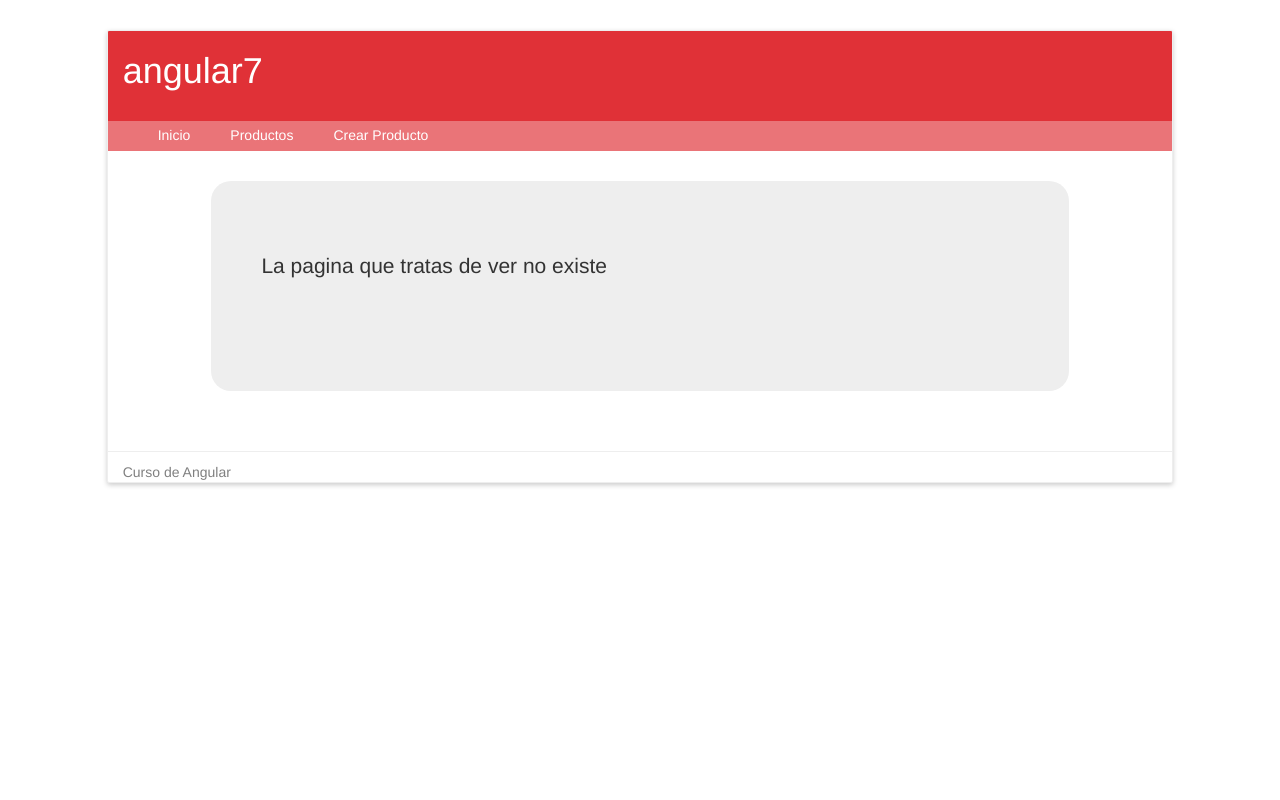
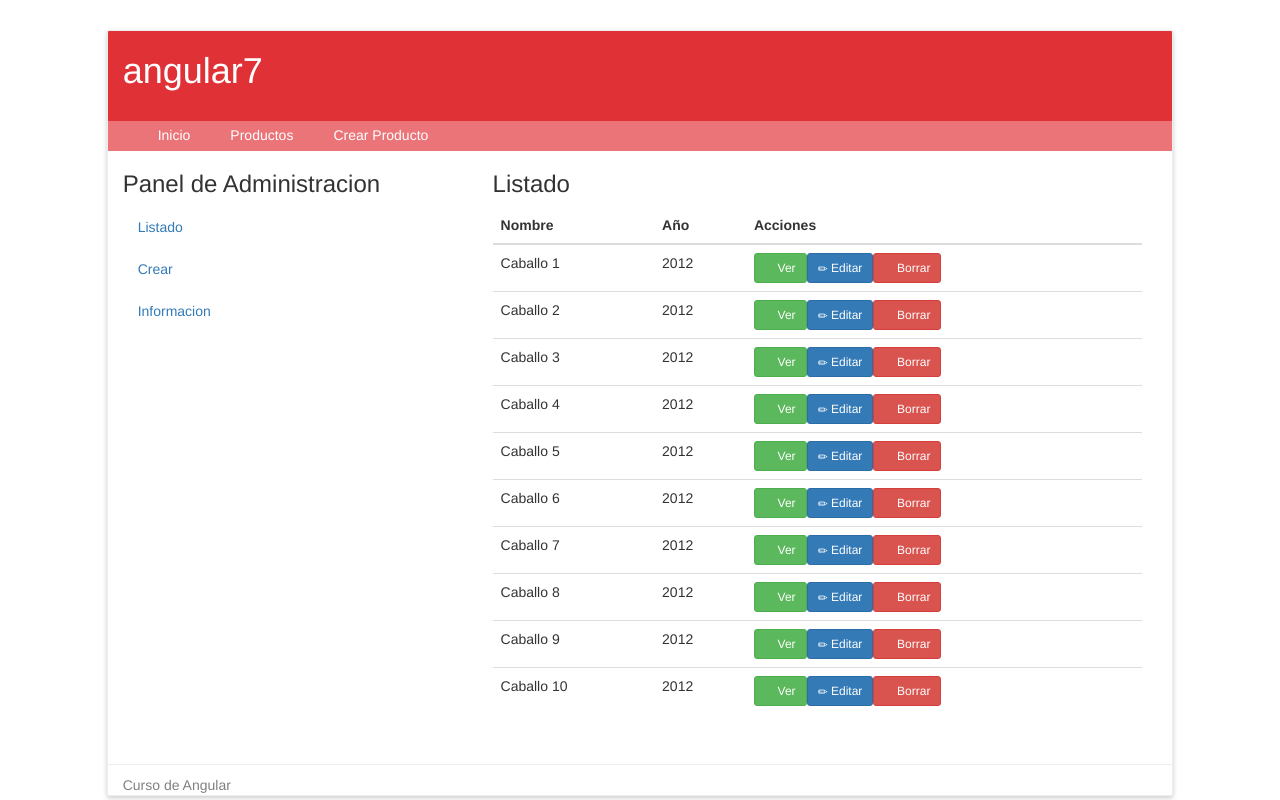
Before and after one commit to mezagg/angular7, an Angular app: page /admin-panel/listado in a window 1280 px wide. Built offline with nearby package versions, Linux system fonts and the light colour scheme; a web font is replaced by a local one.

Commit message:
panel de administracion

```diff
--- /dev/null
+++ b/src/app/admin/admin-routing.module.ts
@@ -0,0 +1,35 @@
+import { NgModule } from '@angular/core';
+import { RouterModule, Routes} from '@angular/router'
+
+
+//Componentes
+
+import { MainComponent} from './components/main/main.component';
+import { ListComponent} from './components/list/list.component';
+import { AddComponent} from './components/add/add.component';
+import { EditComponent} from './components/edit/edit.component';
+
+const adminRoutes: Routes = [
+  {
+    path: 'admin-panel',
+    component: MainComponent,
+    children: [
+      { path: '', redirectTo:'listado', pathMatch: 'full'},
+      { path: 'listado', component:ListComponent},
+      { path: 'crear', component:AddComponent},
+      { path: 'editar', component:EditComponent}
+    ],
+
+  },
+  { path: 'listado-del-panel', component:ListComponent},
+];
+
+@NgModule({
+  imports: [
+    RouterModule.forChild(adminRoutes)
+  ],
+  exports:[
+    RouterModule
+  ]
+})
+export class AdminRoutingModule{}
--- /dev/null
+++ b/src/app/admin/components/add/add.component.html
@@ -0,0 +1,20 @@
+<h3>{{title}}</h3>
+
+<form>
+  <p>
+    <label>Nombre</label>
+    <input type="text" class="form-control">
+  </p>
+  <p>
+    <label>Descripcion</label>
+    <textarea class="form-control"></textarea>
+  </p>
+  <p>
+    <label>Año</label>
+    <input type="text" class="form-control">
+  </p>
+  <p>
+
+    <input type="submit" class="btn btn-success" value="Crear Nuevo">
+  </p>
+</form>
--- /dev/null
+++ b/src/app/admin/components/add/add.component.ts
@@ -0,0 +1,11 @@
+import { Component, DoCheck, OnInit} from '@angular/core';
+
+@Component({
+  selector: 'admin-add',
+  templateUrl: './add.component.html'
+})
+export class AddComponent {
+  title = 'Agregar';
+
+
+}
--- /dev/null
+++ b/src/app/admin/components/edit/edit.component.html
@@ -0,0 +1 @@
+<h3>{{title}}</h3>
--- /dev/null
+++ b/src/app/admin/components/edit/edit.component.ts
@@ -0,0 +1,11 @@
+import { Component, DoCheck, OnInit} from '@angular/core';
+
+@Component({
+  selector: 'admin-edit',
+  templateUrl: './edit.component.html'
+})
+export class EditComponent {
+  title = 'Editar';
+
+
+}
--- /dev/null
+++ b/src/app/admin/components/list/list.component.html
@@ -0,0 +1,32 @@
+<div class="col-lg-12">
+  <h3>{{title}}</h3>
+  <table class="table table-hover">
+    <thead>
+      <tr>
+        <th>Nombre</th>
+        <th>Año</th>
+        <th>Acciones</th>
+      </tr>
+    </thead>
+    <tbody>
+      <tr *ngFor="let n of numbers; let i = index">
+        <td>Caballo {{i + 1}}</td>
+        <td>2012</td>
+        <td>
+          <button class=" btn btn-sm btn-success">
+            <span class="glyphicon glyphicon-eye-open" aria-hidden="true"></span>
+            Ver
+          </button>
+          <button class=" btn btn-sm btn-primary">
+            <span class="glyphicon glyphicon-pencil"></span>
+            Editar
+          </button>
+          <button class=" btn btn-sm btn-danger">
+            <span class="glyphicon glyphicon-trash"></span>
+            Borrar
+          </button>
+        </td>
+      </tr>
+    </tbody>
+  </table>
+</div>
--- /dev/null
+++ b/src/app/admin/components/list/list.component.ts
@@ -0,0 +1,11 @@
+import { Component, DoCheck, OnInit} from '@angular/core';
+
+@Component({
+  selector: 'admin-list',
+  templateUrl: './list.component.html'
+})
+export class ListComponent {
+  title = 'Listado';
+  numbers= new Array(10);
+
+}
--- /dev/null
+++ b/src/app/admin/components/main/main.component.html
@@ -0,0 +1,22 @@
+<div class="col-lg-4">
+  <h3>{{title}}</h3>
+  <div class="sidebar-admin" data-example-id="sample-nav-stacked">
+    <ul class="nav nav-pills nav-stacked nav-pill-stacked-example">
+      <li role="presentation" routerLinkActive="['active']">
+        <a [routerLink]="['listado']">Listado</a>
+      </li>
+      <li role="presentation"  routerLinkActive="['active']">
+        <a [routerLink]="['crear']">Crear</a>
+      </li>
+      <li role="presentation"  routerLinkActive="['active']">
+        <a [routerLink]="['listado']">Informacion</a>
+      </li>
+
+    </ul>
+  </div>
+</div>
+<div class="col-lg-8">
+
+  <router-outlet></router-outlet>
+
+</div>
--- /dev/null
+++ b/src/app/admin/components/main/main.component.ts
@@ -0,0 +1,11 @@
+import { Component, DoCheck, OnInit} from '@angular/core';
+
+@Component({
+  selector: 'admin-main',
+  templateUrl: './main.component.html'
+})
+export class MainComponent {
+  title = 'Panel de Administracion';
+
+
+}
--- a/src/app/app.module.ts
+++ b/src/app/app.module.ts
@@ -3,6 +3,7 @@ import { NgModule } from '@angular/core';
 
 import { AppComponent } from './app.component';
 import { HomeComponent } from './components/home/home.component';
+import { AdminModule } from './admin/admin.module'
 
 import {routing, appRoutingProviders} from './app.routing';
 import { ErrorComponent } from './components/error/error.component';
@@ -17,6 +18,7 @@ import { ListaProductosComponent } from './components/lista-productos/lista-prod
   ],
   imports: [
     BrowserModule,
+    AdminModule,
     routing
   ],
   providers: [
--- a/src/app/components/lista-productos/lista-productos.component.html
+++ b/src/app/components/lista-productos/lista-productos.component.html
@@ -1,5 +1,17 @@
-<ul>
-  <li *ngFor="let producto of productos">
-  {{producto.nombre}}
-  </li>
-</ul>
+
+
+
+<div class="panel-group">
+  <div class="panel panel-default col-md-10 col-md-offset-1" >
+    <div class="panel-body">
+
+
+		<ul class="list-group">
+		  <li class="list-group-item" *ngFor="let producto of productos">{{producto.nombre}}</li>
+
+		</ul>
+
+    </div>
+  </div>
+
+</div>
```
Also changed, not shown: src/app/admin/admin.module.ts (added, +39 -0 lines).
